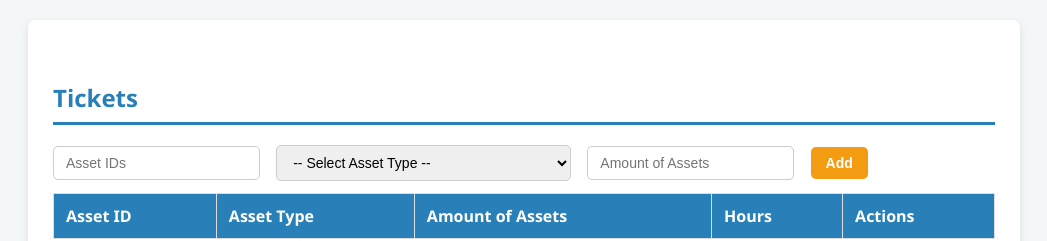
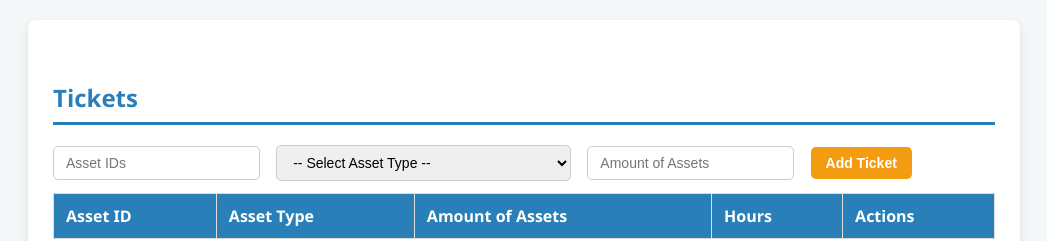
Before and after one commit to PhanMinhHien/notework, a plain HTML site: page index.html in a window 1280 px wide. Shown: the top 241 px of the page, without its empty margins (116-1163 px from the left). Drawn offline with Linux system fonts and the light colour scheme.

Commit message:
Update index.html

```diff
--- a/index.html
+++ b/index.html
@@ -252,7 +252,7 @@
             </select>
             <input type="number" id="ticketCount" placeholder="Amount of Assets" />
             <input type="text" id="hours" placeholder="Working Hours" style="display:none;" />
-            <button onclick="addTicket()" style="background:#f39c12;color:#fff;">Add</button>
+            <button onclick="addTicket()" style="background:#f39c12;color:#fff;">Add Ticket</button>
         </div>
         <table id="mainTable">
             <thead>
```
